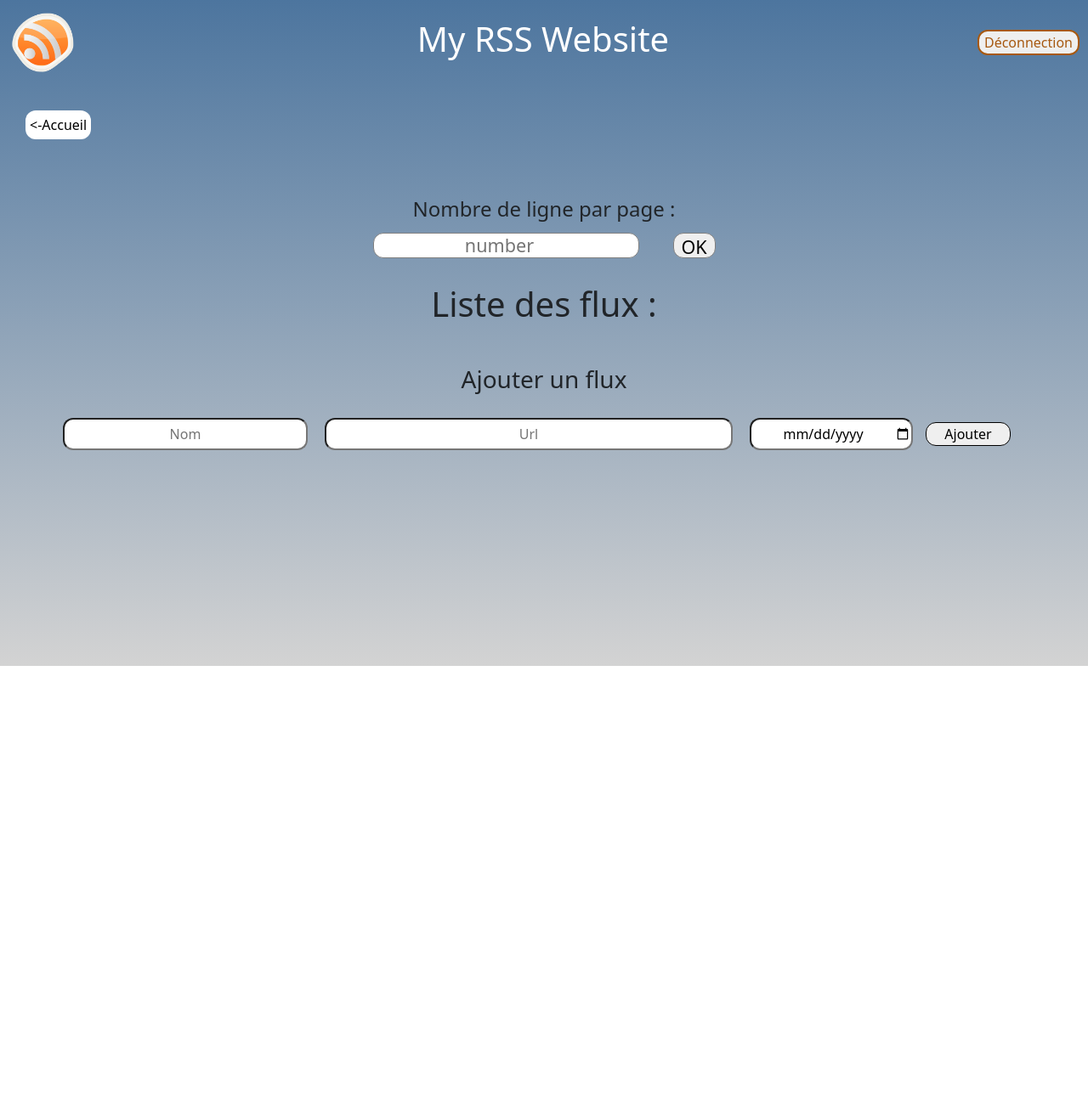
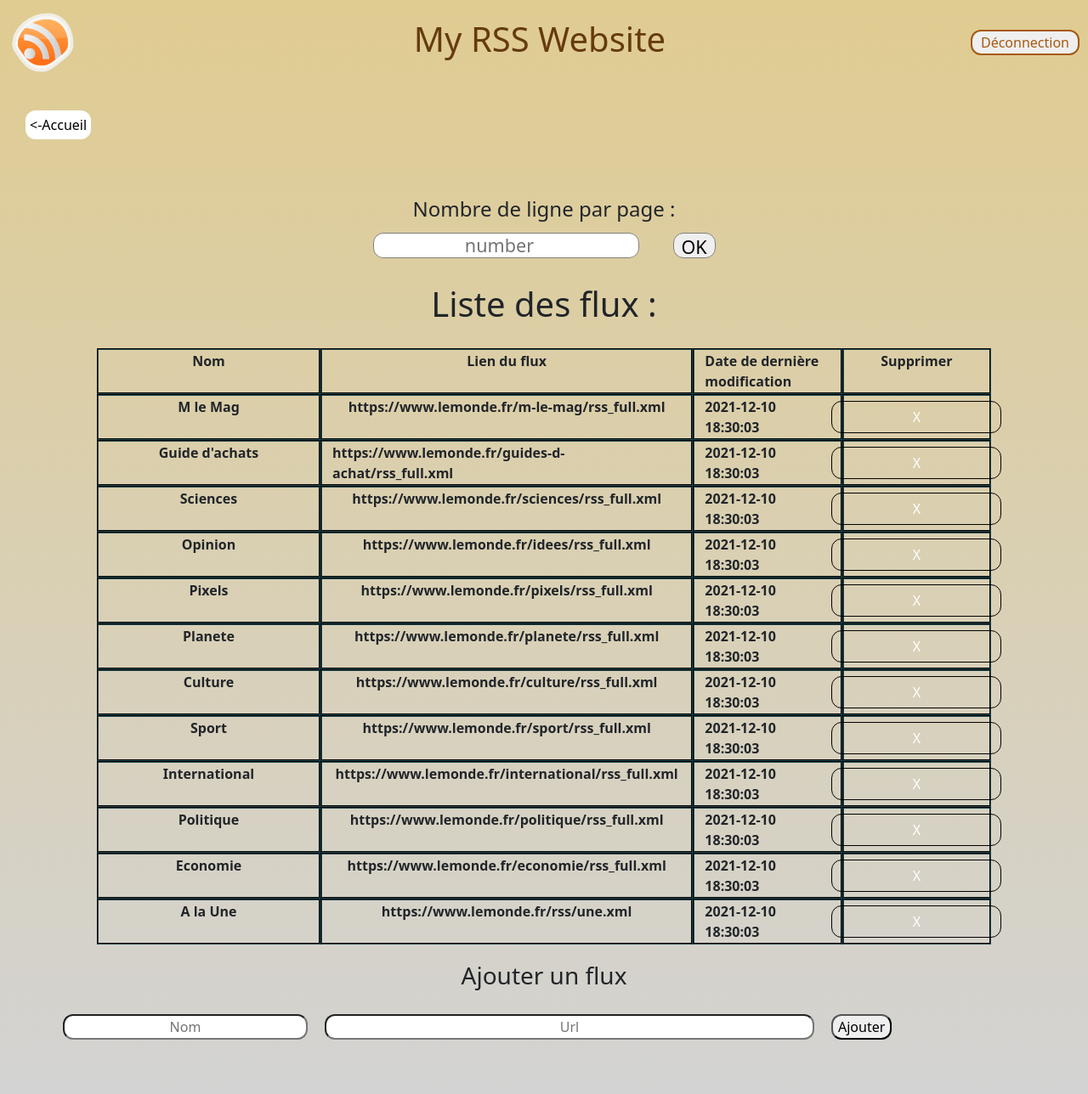
Before and after one commit to JeremyTremblay2/my-rss-website, a PHP site: page /?action=connection in a window 1280 px wide. Shown: the whole page at 85% size. Before the commit the page ends 784 px from the top, so only its background shows below. Run offline with PHP 8.4, Linux system fonts and the light colour scheme; the visitor is signed in with stand-in values (Sample User, id 1); data comes from the database, SQL or seed files in the repository.

```diff
--- a/source/views/admin.php
+++ b/source/views/admin.php
@@ -3,7 +3,7 @@
 <html lang="fr">
     <head>
         <meta charset="utf-8">
-        <link type="text/css" rel="stylesheet" href="views/css/stylesheet1.css">
+        <link type="text/css" rel="stylesheet" href="views/css/RSS.css">
         <link href="https://cdn.jsdelivr.net/npm/bootstrap@5.1.2/dist/css/bootstrap.min.css" rel="stylesheet">
         <script src="https://cdn.jsdelivr.net/npm/bootstrap@5.1.2/dist/js/bootstrap.bundle.min.js"></script>
         <title>My RSS Website</title>
@@ -35,6 +35,9 @@
             <h1>Liste des flux :</h1>
             <table>
                 <?php
+                $rssFeedModel = new RssFeedModel();
+                $numberOfRssFeed = $rssFeedModel->getNumberOfRssFeeds();
+                $viewData = $rssFeedModel->getAllRssFeed();
                 if (isset($viewData) && isset($numberOfRssFeed)) {
                     echo '<tr class="row">';
                     echo '<th class="col-3">Nom</th>';
@@ -59,12 +62,11 @@
                 ?>
             </table>
             <h3>Ajouter un flux</h3>
-            <div class="row1">
-                    <input class="col-3" type="text" placeholder="Nom">
-                    <input class="col-5" type="url" placeholder="Url">
-                    <input class="col-2" type="date" placeholder="Date">
-                    <button class="add">Ajouter</button>
-            </div>
+            <form class="row1" action="?action=addRssFeed">
+                    <input class="col-3" type="name" placeholder="Nom">
+                    <input class="col-6" type="url" placeholder="Url">
+                    <input type="submit" class="add" value="Ajouter">
+            </form>
         </article>
     </body>
 </html>
--- a/source/views/css/stylesheet1.css
+++ b/source/views/css/RSS.css
@@ -3,7 +3,7 @@ body{
     background-repeat: repeat-x;
     width: 100vh;
     height: 100vh;*/
-    background-image: linear-gradient(to bottom,#346291e0,lightgrey );
+    background-image: linear-gradient(to bottom,#e0cc91,lightgrey );
     background-repeat: repeat-x;
     min-height: 98vh;
 }
@@ -23,19 +23,21 @@ header img{
 header h1 {
     text-decoration: none;
     justify-content: center;
-    color: white;
+    color: #653b0e;
 }
 
 header button{
-    transition: 1s;
+    transition: 0.5s;
     border:2px solid rgb(167, 89, 17);
     border-radius: 12px;
     height: 30px;
+    width : 10%;
+    min-width: 100px;
     margin: 0 10px 0 0;
 }
 
 header button a.button{
-    transition: 1s;
+    transition: 0.5s;
     background-color: transparent;
     text-decoration: none;
     color: rgb(167, 89, 17);
@@ -308,18 +312,32 @@ button.add:hover{
     justify-content: center;
 }
 
+.row a{
+    transition: 0.5s;
+    min-width: 200px;
+    display: flex;
+    justify-content: center;
+    align-items: center;
+    color: white;
+}
+
+.row a:hover{
+    transition: 0.5s;
+    color: black;
+    font-weight: bold;
+}
+
 .col-md-3{
     display: flex;
     flex-direction: column;
     border: gray solid 2px;
     border-radius: 12px;
     margin: 10px;
-    background-image: linear-gradient(45deg,#d93713, white);
+    background-image: linear-gradient(45deg,#516a15, #3d470e);
 }
 
-.col-md-3:focus{
-    color : darkblue;
-    background-image: linear-gradient(45deg,cyan, white);
+.col-md-3:hover{
+    background-image: linear-gradient(45deg,#81aa22, #91aa22);
     animation-name: pannel;
     position: relative;
     animation-duration: 1s;
--- a/source/views/login.php
+++ b/source/views/login.php
@@ -3,7 +3,9 @@
 <html lang="fr">
     <head>
         <meta charset="utf-8">
-        <link type="text/css" rel="stylesheet" href="views/css/stylesheet1.css">
+        <link type="text/css" rel="stylesheet" href="views/css/RSS.css">
+        <link href="https://cdn.jsdelivr.net/npm/bootstrap@5.1.2/dist/css/bootstrap.min.css" rel="stylesheet">
+        <script src="https://cdn.jsdelivr.net/npm/bootstrap@5.1.2/dist/js/bootstrap.bundle.min.js"></script>
         <title>My RSS Website</title>
     </head>
     <body>
@@ -26,7 +28,7 @@
                 <h1>Connexion</h1>
                     <form name="myForm" method="post" action="?action=connectionClick">
                         <label>pseudo :</label>
-                        <input type=text pattern="[a-zA-Z0-9\d@$!%*_-#?&]+" value="<?= $viewData['username'] ?>" name="name" class="field-long" placeholder="pseudo" VALUE=<?=$viewData['username']?>>
+                        <input type=text pattern="[a-zA-Z0-9\d@$!%*_-#?&]+" name="name" class="field-long" placeholder="pseudo">
                         <label>mot de passe :</label>
                         <input type=password name="password" class="field-long" placeholder="mot de passe">
                         <input class="validation" type="submit" value="Envoyer">
```
Also changed, not shown: other parts of source/views/css/RSS.css (+12 -11 lines), source/views/newsList.php (+13 -3 lines).
